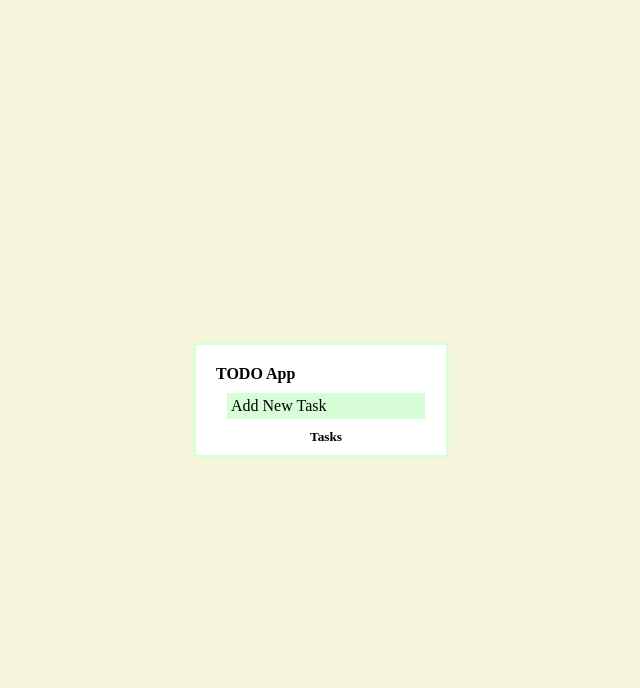
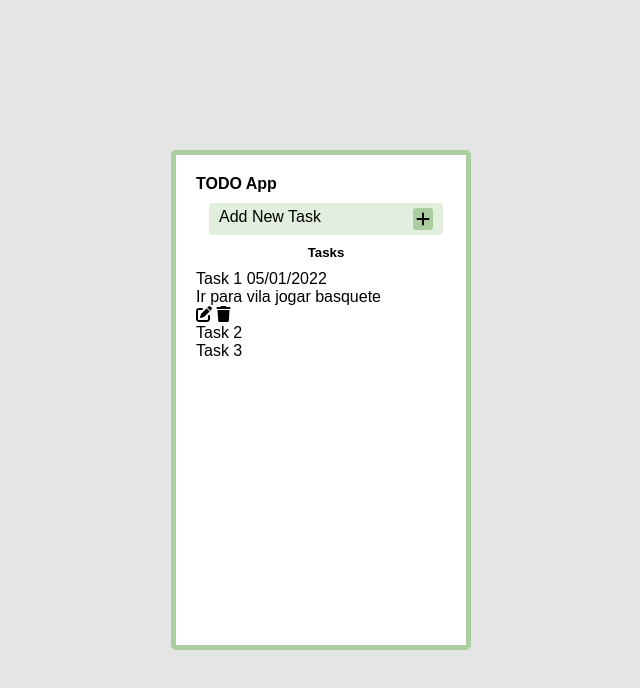
Before and after one commit to LucasAlves2803/To-do-app-final, a plain HTML site: page index.html in a window 1280 px wide. Shown: the whole page, without its empty margins (319-959 px from the left). Drawn offline with Linux system fonts and the light colour scheme.

Commit message:
novo crud

```diff
--- a/index.html
+++ b/index.html
@@ -5,6 +5,7 @@
     <meta http-equiv="X-UA-Compatible" content="IE=edge">
     <meta name="viewport" content="width=device-width, initial-scale=1.0">
     <link rel="stylesheet" href="style.css">
+    <link rel="stylesheet" href="https://cdnjs.cloudflare.com/ajax/libs/font-awesome/6.2.1/css/all.min.css" integrity="sha512-MV7K8+y+gLIBoVD59lQIYicR65iaqukzvf/nwasF0nqhPay5w/9lJmVM2hMDcnK1OnMGCdVK+iQrJ7lzPJQd1w==" crossorigin="anonymous" referrerpolicy="no-referrer" />
     <title>To do App</title>
 </head>
 <body>
@@ -15,6 +16,19 @@
             <i class="fa-solid fa-plus"></i>
         </div>
         <h5>Tasks</h5>
+        <div id="tasks">
+            <div>
+                <span>Task 1</span>
+                <span>05/01/2022</span>
+                <p>Ir para vila jogar basquete</p>
+                <span class="options">
+                    <i class="fa-solid fa-pen-to-square"></i>
+                    <i class="fa-solid fa-trash"></i>
+                </span>
+            </div>
+            <div>Task 2</div>
+            <div>Task 3</div>
+        </div>
     </div>
 </body>
 </html>
--- a/style.css
+++ b/style.css
@@ -9,12 +9,14 @@ body{
     justify-content: center;
     align-items: center;
     height: 100vh;
-    background-color: beige;
+    background-color: #e5e5e5;
+    font-family: sans-serif;
 }
 
 .app{
-    border:3px solid rgba(27, 245, 27, 0.171);
-    width: 20%;
+    border:5px solid #abcea1;
+    width: 300px;
+    height: 500px;
     border-radius: 5px;
     background-color: white;
     padding: 20px 10px 10px 20px;
@@ -29,10 +31,19 @@ body{
 
 #addNew{
     align-self: center;
-    background-color: rgba(27, 245, 27, 0.171);
+    background-color: rgba(171,206,161,0.35);
     display: flex;
-    padding: 4px;
+    justify-content: space-between;
+    padding: 5px 10px;
     width: 90%;
+    border-radius: 4px;
+    cursor: pointer;
+}
+
+.fa-plus{
+    background-color: #abcea1;
+    padding:3px;
+    border-radius: 3px;
 }
 
 h5{
```
